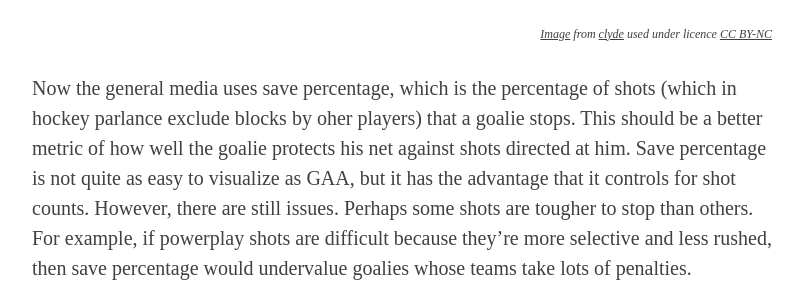
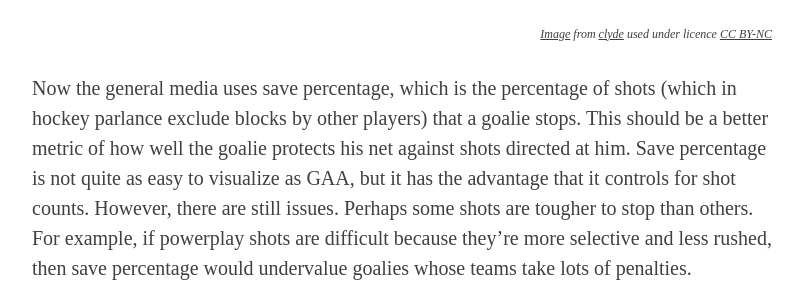
Before and after one commit to oddacious/oddacious.github.io, a Jekyll site: the page built from _posts/2015-10-29-where-the-puck-stops.md, in a window 1280 px wide and 900 px high, scrolled down 3155 px. Shown: the part 183-483 px from the top of the window, without its empty margins (233-1044 px from the left). Built offline with Jekyll 4.4.1, drawn with Linux system fonts in a browser that asks for light colours; some web fonts are replaced; some of the changed lines change nothing that is shown; some of the changed text lies outside the part shown.

Commit message:
Typos and phrasing

```diff
--- a/_posts/2015-10-29-where-the-puck-stops.md
+++ b/_posts/2015-10-29-where-the-puck-stops.md
@@ -100,7 +100,7 @@
 
 </div>
 
-Now the general media uses save percentage, which is the percentage of shots (which in hockey parlance exclude blocks by oher players) that
+Now the general media uses save percentage, which is the percentage of shots (which in hockey parlance exclude blocks by other players) that
 a goalie stops. This should be a better metric of how well the goalie protects his net against shots directed at him.
 Save percentage is not quite as easy to visualize as GAA, but it has the advantage that it controls for shot counts.
 However, there are still issues. Perhaps some shots are tougher to stop than others. For example, if powerplay shots are
@@ -147,10 +147,10 @@
 We can easily make the case that shorthanded shots are tougher, by breaking down save percentages into situation and
 difficulty.
 
-| Situation     | Save % Low | Save % Medium | Save % High |
-| ------------- | ---------- | ------------- | ----------- |
-| Even Strength | 97.4%      | 92.8%         | 82.5%       |
-| Shorthanded   | 93.7%      | 87.7%         | 77.3%       |
+| Situation     | Save % Easy | Save % Medium | Save % Hard |
+| ------------- | ----------- | ------------- | ----------- |
+| Even Strength | 97.4%       | 92.8%         | 82.5%       |
+| Shorthanded   | 93.7%       | 87.7%         | 77.3%       |
 
 How do we incorporate shorthanded shots into our analysis? We don't want to look at them separately. We want to get at
 just one number, something simple that we can look at to totally and naively judge all of the outstanding athletes who
@@ -327,7 +327,7 @@
 
 So when I do that with 5v5, 4v4, shorthanded, and powerplay shots, how does it work?
 
-Pretty well, I think! It totally depends on how much weighting we give to the prior. By putting a relatively high weight
+Pretty well, I think! It totally depends on how much weight we give to the prior. By putting a relatively high weight
 on the prior I'm limiting the effect of other categories plus muting the resulting actual number, which probably
 should not be taken literally unless the prior was more intelligently grounded.
 
```
